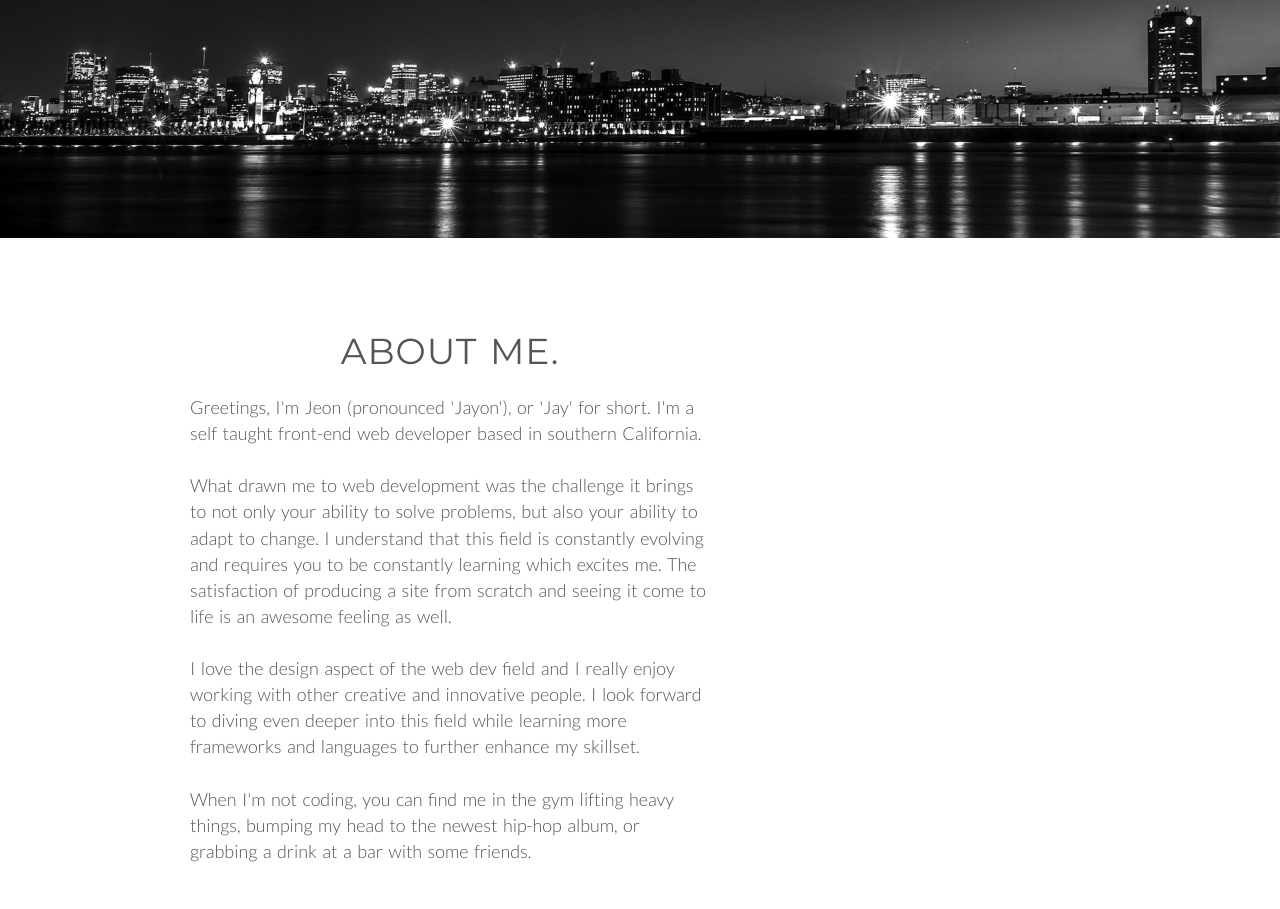
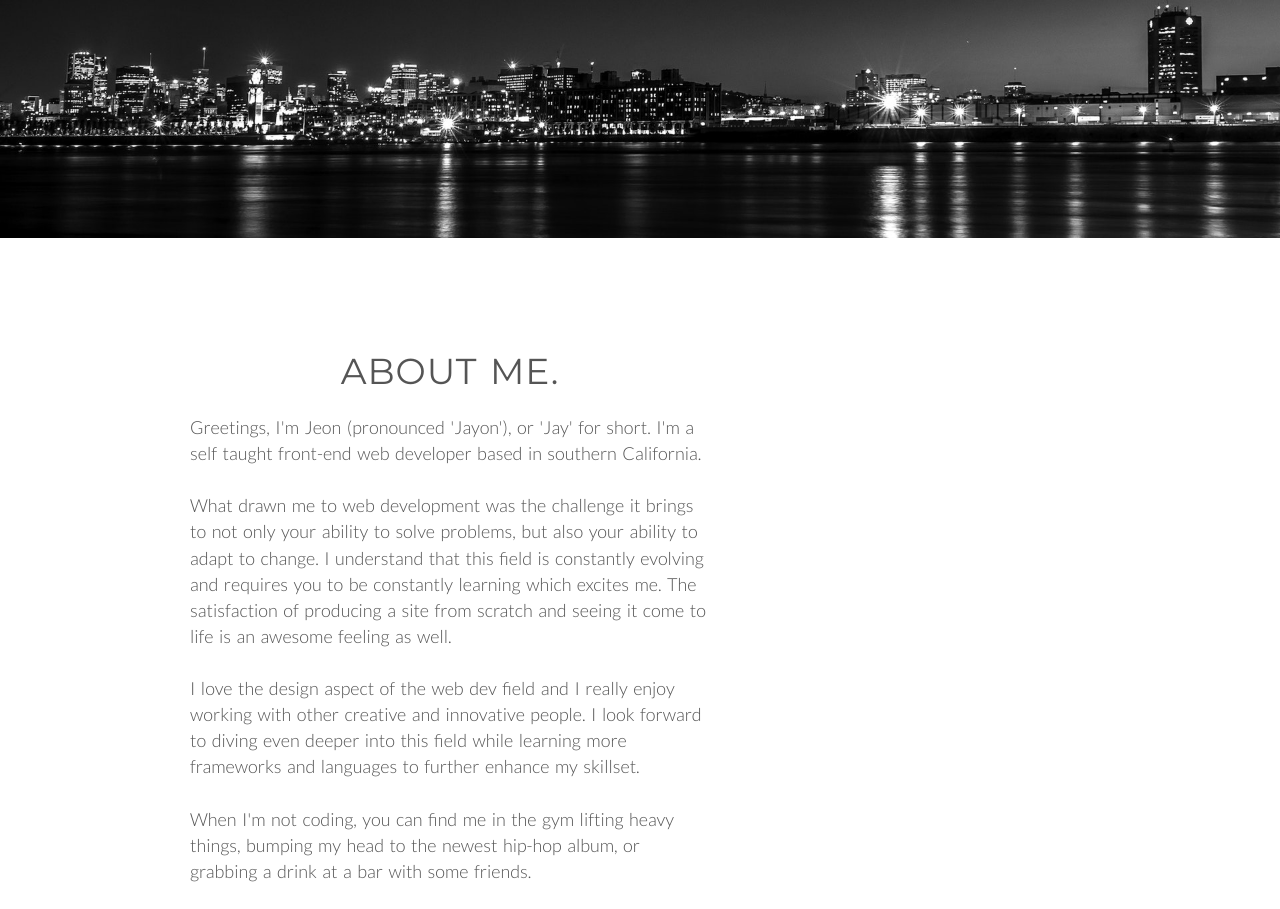
Before and after one commit to j3on/j3on.github.io, a plain HTML site: page index.html in a window 1280 px wide. Shown: the part 511-1420 px from the top of the page. Drawn offline with Linux system fonts and the light colour scheme.

Commit message:
change padding

```diff
--- a/css/style.css
+++ b/css/style.css
@@ -35,7 +35,7 @@ body{
 }
 
 .section-content {
-   padding: 5rem 0;
+   padding: 6rem 0;
 }
 /*------MAIN-NAV------*/
 nav {
```
